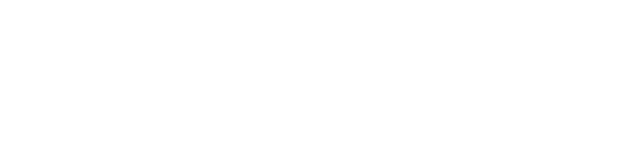
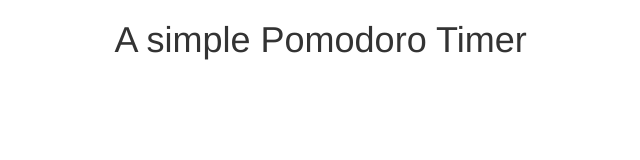
Before and after one commit to VonStruddle/JS-timer, a plain HTML site: page index.html in a window 1280 px wide. Shown: the whole page, without its empty margins (248-888 px from the left). Drawn offline with nearby package versions, Linux system fonts and the light colour scheme.

Commit message:
Began base structure of the page + importations (CDNs)

```diff
--- a/index.html
+++ b/index.html
@@ -2,7 +2,29 @@
     <head>
         <meta charset="utf-8">
         <title>Pomodoro App</title>
-    </head>
+        <!-- Roboto Google Fonts -->
+        <link href='https://fonts.googleapis.com/css?family=Roboto:400,700' rel='stylesheet' type='text/css'>
+
+        <!-- Boostrap official CDN -->
+        <!-- Latest compiled and minified CSS -->
+		<link rel="stylesheet" href="https://maxcdn.bootstrapcdn.com/bootstrap/3.3.6/css/bootstrap.min.css" integrity="sha384-1q8mTJOASx8j1Au+a5WDVnPi2lkFfwwEAa8hDDdjZlpLegxhjVME1fgjWPGmkzs7" crossorigin="anonymous">
+
+		<!-- Optional theme -->
+		<link rel="stylesheet" href="https://maxcdn.bootstrapcdn.com/bootstrap/3.3.6/css/bootstrap-theme.min.css" integrity="sha384-fLW2N01lMqjakBkx3l/M9EahuwpSfeNvV63J5ezn3uZzapT0u7EYsXMjQV+0En5r" crossorigin="anonymous">
+
+		<!-- Latest compiled and minified JavaScript -->
+		<script src="https://maxcdn.bootstrapcdn.com/bootstrap/3.3.6/js/bootstrap.min.js" integrity="sha384-0mSbJDEHialfmuBBQP6A4Qrprq5OVfW37PRR3j5ELqxss1yVqOtnepnHVP9aJ7xS" crossorigin="anonymous"></script>
+	</head>
     <body>
+    	<div class="container">
+    		<div class="row">
+    			<div class="col-md-6 col-md-offset-3">
+    				<h1>A simple Pomodoro Timer</h1>
+    			</div>
+    		</div>
+    	</div>
+
+    	<!-- jQuery 2 - Google CDN -->
+    	<script src="https://ajax.googleapis.com/ajax/libs/jquery/2.2.4/jquery.min.js"></script>
     </body>
 </html>
```
